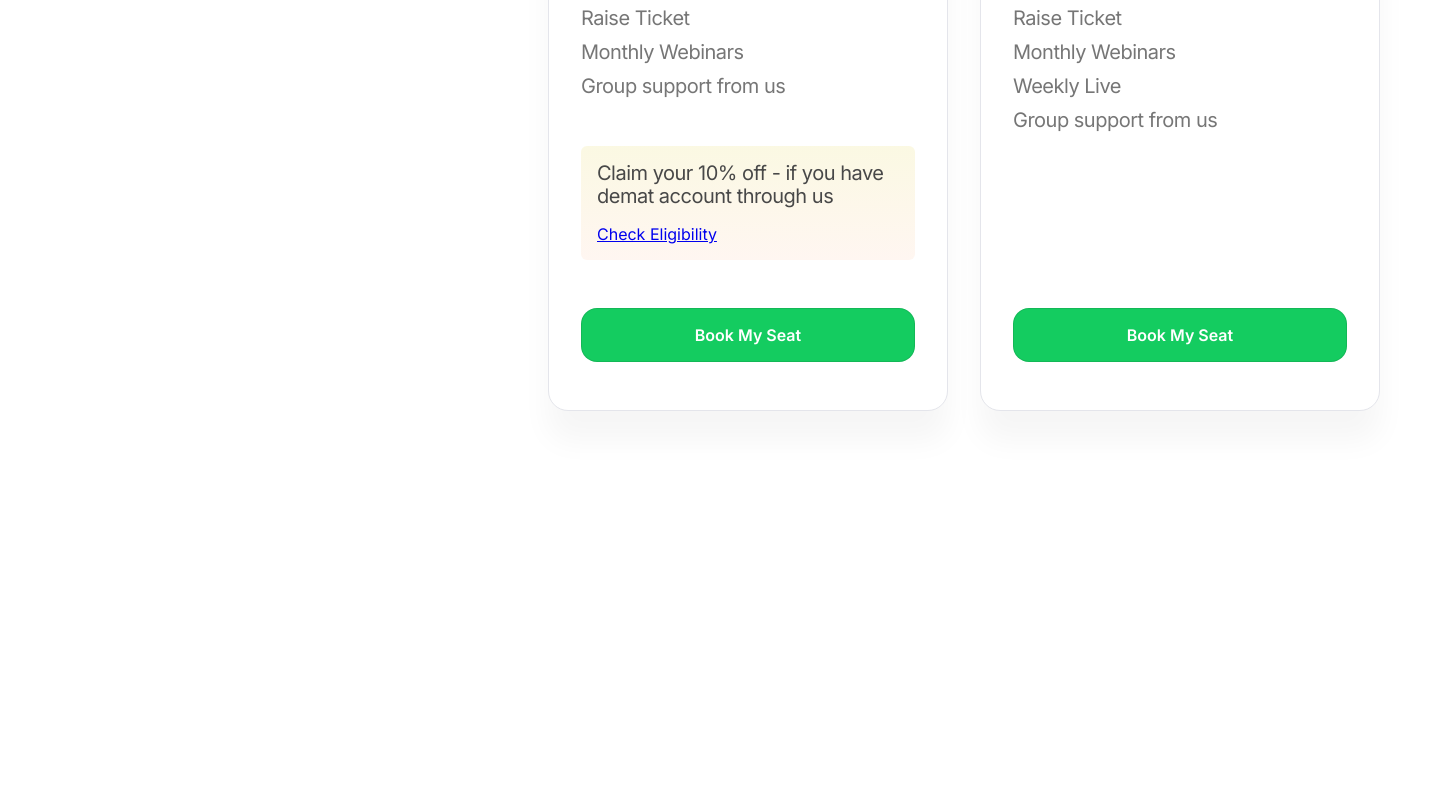
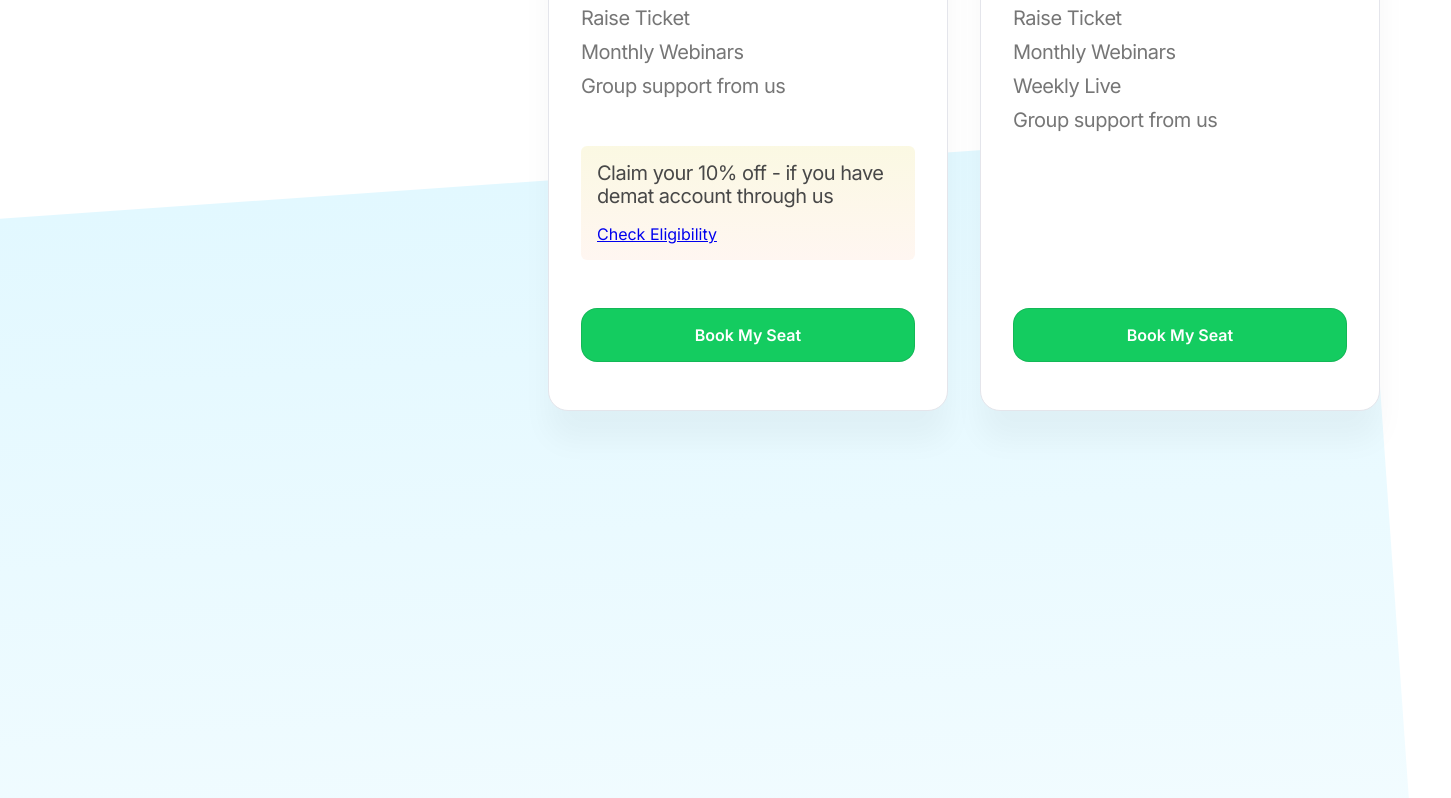
Before and after one commit to nihalavulan/marketfeed-assignment, a Next.js app: page / in a window 1280 px wide. Shown: the part 2280-3078 px from the top of the page, 1451 px wide, since content can reach past the window. Before the commit the page ends 2771 px from the top, so only its background shows below. Built offline with nearby package versions, Linux system fonts and the light colour scheme.

Commit message:
Created bg of process section

```diff
--- /dev/null
+++ b/components/Process.js
@@ -0,0 +1,14 @@
+import React from 'react'
+import { StyledProcessBg } from './common/styled/ProcessBg.styled'
+
+const Process = () => {
+  return (
+    <StyledProcessBg>
+        <div>
+
+        </div>
+    </StyledProcessBg>
+  )
+}
+
+export default Process
--- /dev/null
+++ b/components/common/styled/ProcessBg.styled.js
@@ -0,0 +1,22 @@
+import styled from "styled-components";
+
+export const StyledProcessBg = styled.div`
+    position: relative;
+    div{
+        height: 80rem;
+
+    background: linear-gradient(180deg, #e2f8ff 0%, rgba(255, 255, 255, 0) 100%);
+
+    width: 110%;
+    top: -5%;
+    left: -5%;
+    transform: rotate(-4deg);
+
+    margin-top: -20rem;
+
+    @media (max-width: ${({ theme }) => theme.isMobile}) {
+            width: 100%;
+            transform: none;
+        }
+    }
+`;
--- /dev/null
+++ b/components/styled/Process.styled.js
@@ -0,0 +1,5 @@
+import styled from "styled-components";
+
+export const StyledProcessWrapper = styled.div`
+
+`
--- a/components/styled/Programs.styled.js
+++ b/components/styled/Programs.styled.js
@@ -8,6 +8,7 @@ export const StyledProgramsWrapper = styled.div`
   & > div {
     display: flex;
     gap: 2rem;
+    z-index: 2;
   }
 
   & > h2 {
--- a/pages/index.js
+++ b/pages/index.js
@@ -3,6 +3,7 @@ import Layout from "../components/common/Layout";
 import Features from "../components/Features";
 import Hero from "../components/Hero";
 import JoinDiscord from "../components/JoinDiscord";
+import Process from "../components/Process";
 import Programs from "../components/Programs";
 
 export default function Home() {
@@ -14,6 +15,7 @@ export default function Home() {
         <About />
         <JoinDiscord />
         <Programs />
+        <Process />
       </Layout>
     </>
   );
--- a/styles/Global.js
+++ b/styles/Global.js
@@ -11,6 +11,7 @@ export const GlobalStyles = createGlobalStyle`
         font-family: 'Inter', sans-serif;
         background-color: #fff;
         color: ${({ theme }) => theme.text.darkText};
+        overflow-x: hidden;
     }
     input, textarea, button {
         font-family: 'Inter', sans-serif;
```
